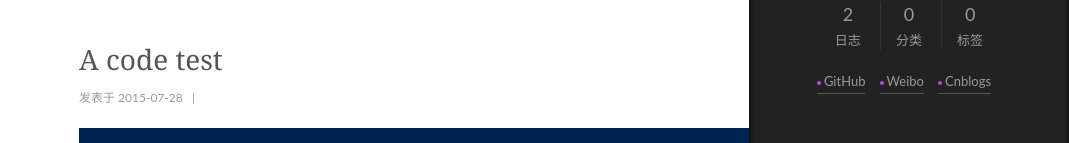
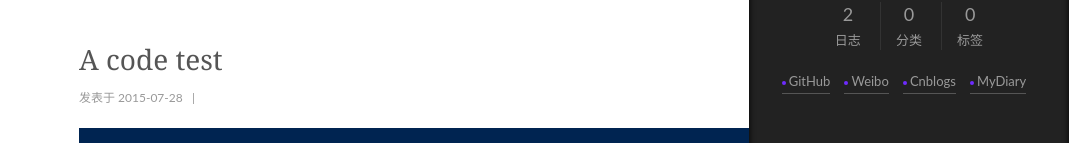
Before and after one commit to zhongshan1993/zhongshan1993.github.io, a plain HTML site: page index.html in a window 1280 px wide. Both pictures are taken after a click on the element 1217 px from the left and 742 px from the top of the page. Shown: the part 161-304 px from the top of the page, without its empty margins (211-1280 px from the left). Drawn offline with Linux system fonts and the light colour scheme; a script that the page names is missing.

Commit message:
Site updated: 2015-07-29 00:19:47

```diff
--- a/css/main.css
+++ b/css/main.css
@@ -1148,7 +1148,7 @@ body {
   width: 4px;
   height: 4px;
   border-radius: 50%;
-  background: #b940ff;
+  background: #6e2bff;
 }
 .sidebar-nav {
   margin: 0;
--- a/index.html
+++ b/index.html
@@ -377,11 +377,15 @@ server.listen(<span class="number">1337</span>, <span class="string">'127.0.0.1'
               </span>
 
               <span class="links-of-author-item">
-                <a href="http://weibo.com/u/3940227426" target="_blank">Weibo</a>
+                <a href="http://weibo.com/zhongshan93" target="_blank">Weibo</a>
               </span>
 
               <span class="links-of-author-item">
                 <a href="http://www.cnblogs.com/zhongshanblog/" target="_blank">Cnblogs</a>
+              </span>
+
+              <span class="links-of-author-item">
+                <a href="http://zhongshan1993.github.io/diary/" target="_blank">MyDiary</a>
               </span>
 
 
```
Also changed, not shown: 2015/07/28/A-code-test/index.html (+5 -1 lines), 2015/07/28/hello-world/index.html (+5 -1 lines), archives/2015/07/index.html (+5 -1 lines), archives/2015/index.html (+5 -1 lines), archives/index.html (+5 -1 lines), categories/index.html (+5 -1 lines).
